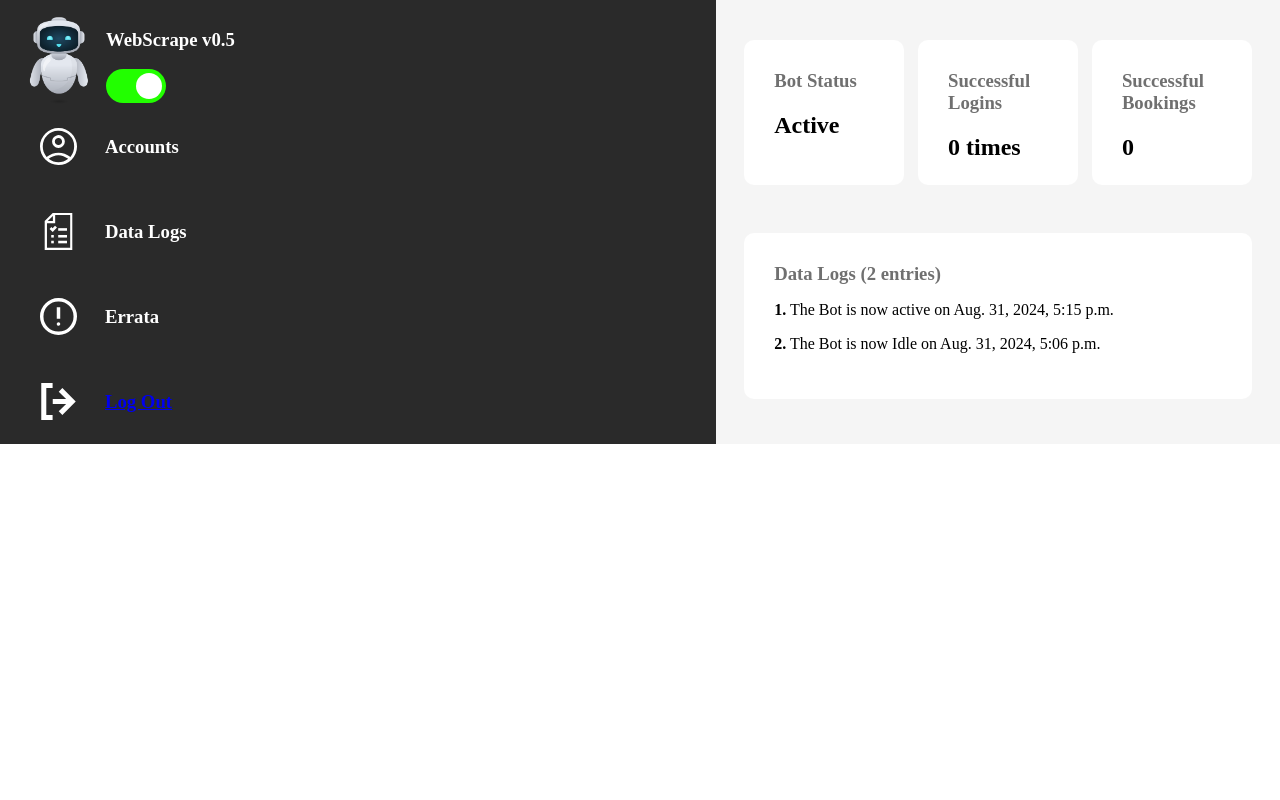
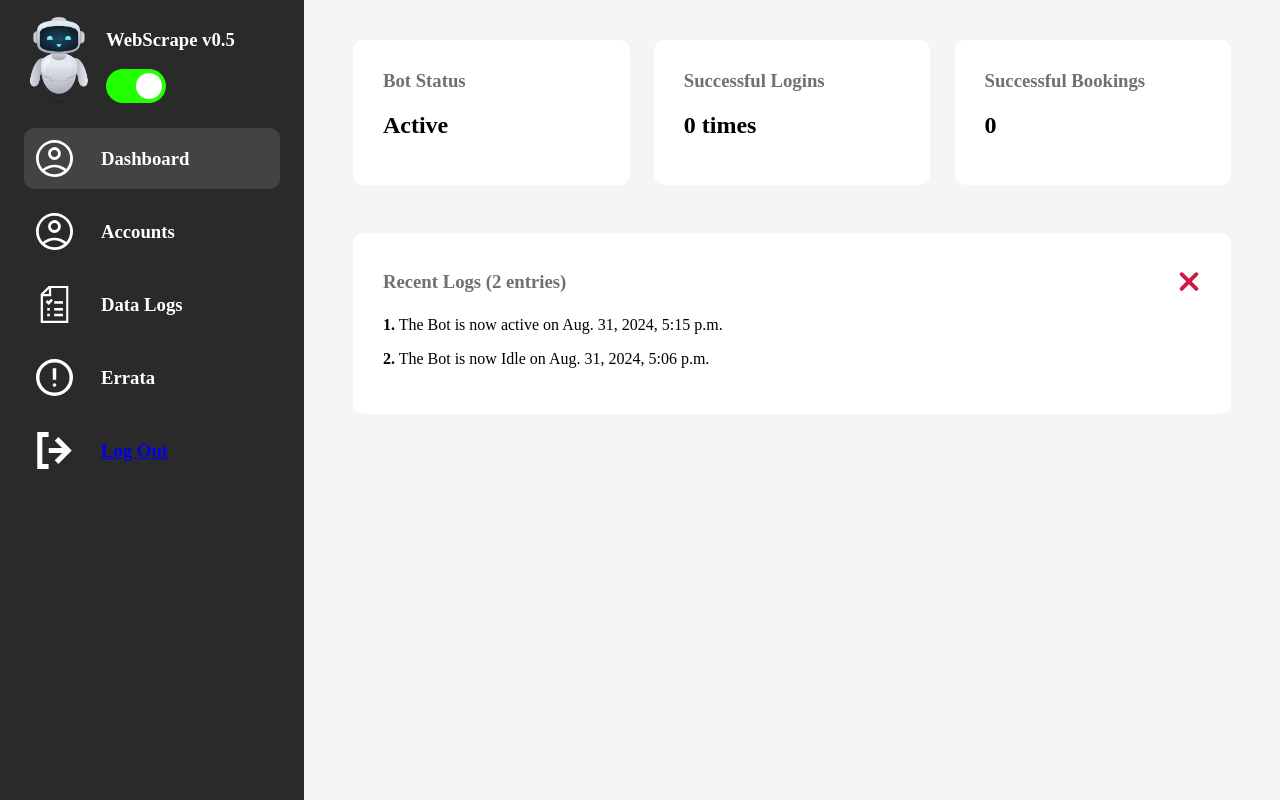
Before and after one commit to akintolatech/webScrapper, a Django app: page /dashboard/ in a window 1280 px wide. Run offline with Django 5.2, Linux system fonts and the light colour scheme; a user stored in the database is signed in; data comes from the database, SQL or seed files in the repository; both versions use the stored data as it was after the commit.

Commit message:
Bot Engine UI implementation

```diff
--- a/authenticator/templates/authenticator/pages/dashboard.html
+++ b/authenticator/templates/authenticator/pages/dashboard.html
@@ -7,6 +7,7 @@
     <title>WebScrape v0.5</title>
     <link type="text/css" href="{% static 'styles/style.css' %}" rel="stylesheet" />
     <link type="text/css" href="{% static 'styles/switch.css' %}" rel="stylesheet" />
+    <link type="text/css" href="{% static 'styles/auth.css' %}" rel="stylesheet" />
     <link type="x-icon" href="{% static 'img/bot.ico' %}" rel="icon" />
 
 </head>
@@ -45,21 +46,29 @@
             </div>
 
             <div class="dashboard-tab-container">
-                <div class="dashboard-tab">
+
+                <div class="dashboard-tab" onclick="tabToggle('home', this)" id="defaultOpen">
+                    <div class="icn-box">
+                        <img src="{% static 'img/account.svg' %}"  />
+                    </div>
+                    <h3>Dashboard</h3>
+                </div>
+
+                <div class="dashboard-tab" onclick="tabToggle('accounts', this)" id="defaultOpen">
                     <div class="icn-box">
                         <img src="{% static 'img/account.svg' %}"  />
                     </div>
                     <h3>Accounts</h3>
                 </div>
 
-                <div class="dashboard-tab">
+                <div class="dashboard-tab" onclick="tabToggle('about', this)">
                     <div class="icn-box">
                         <img src="{% static 'img/result.svg' %}" />
                     </div>
                     <h3>Data Logs</h3>
                 </div>
 
-                <div class="dashboard-tab">
+                <div class="dashboard-tab" onclick="tabToggle('projects', this)">
                     <div class="icn-box">
                         <img src="{% static 'img/error.svg' %}" />
                     </div>
@@ -81,8 +90,14 @@
         </div>
 
         <div class="main-item">
+
             <div class="main-item-wrap">
+
+                <!-- Main dashboard section-->
+                <div id="home" class="tabcontent">
+
                     <div class="status-container">
+
                         <div class="status-tab">
                             <h3>Bot Status</h3>
                             <h2 class="status-text">{{ bot.get_status_display }}</h2>
@@ -97,22 +112,139 @@
                             <h2>{{ bot.successful_bookings }}</h2>
                         </div>
                     </div>
+                    <div class="logs-container">
+                        <div style="display: flex; justify-content: space-between; align-items: center;">
+                            <h3>Recent Logs ({{ log_count }} entries)</h3>
 
-                <div class="logs-container">
-                    <h3>Data Logs ({{ log_count }} entries)</h3>
+                            <a href="{% url 'authenticator:clear_logs' %}">
+                                <div class="icn-box small">
+                                    <img src="{% static 'img/x.svg' %}" />
+                                </div>
+                            </a>
+                        </div>
+
                         {% for log in logs %}
                             <p>
                                 <strong>{{ forloop.counter }}.</strong> {{ log.log_details }} on {{ log.created }}
                             </p>
                         {% endfor %}
                     </div>
+                </div>
+
+                <!-- Accounts section -->
+                <div id="accounts" class="tabcontent">
+                    <!-- Comprehensive logs -->
+                    <div class="logs-container">
+
+                        <div>
+                            <h3>Accounts</h3>
+                        </div>
+
+                        <form method="post">
+
+                            {% csrf_token %}
+                            <!-- <center>
+                                <div class="image-box">
+                                    <img src="{% static 'img/bot.png' %}" />
+                                </div>
+                                <p>Welcome enter your Trust below</p>
+                                {% if error %}
+                                    <p style="color:red;">{{ error }}</p>
+                                {% endif %}
+                            </center> -->
+
+                            <input name="username" type="text" placeholder="username" required />
+                            <input name="password" type="password" placeholder="passkey" required />
+                            <button style="width: 120px;">Update</button>
+
+                        </form>
+
+                    </div>
+                </div>
+
+                <!-- Comprehensive logs section -->
+                <div id="about" class="tabcontent">
+                    <div class="logs-container">
+                        <div style="display: flex; justify-content: space-between; align-items: center;">
+                            <h3>Data Logs ({{ log_count }} entries)</h3>
+
+                            <a href="{% url 'authenticator:clear_logs' %}">
+                                <div class="icn-box small">
+                                    <img src="{% static 'img/x.svg' %}" />
+                                </div>
+                            </a>
+                        </div>
+
+                        {% for log in logs %}
+                            <p>
+                                <strong>{{ forloop.counter }}.</strong> {{ log.log_details }} on {{ log.created }}
+                            </p>
+                        {% endfor %}
+                    </div>
+                </div>
+
+                <!-- Errata section -->
+                <div id="projects" class="tabcontent">
+                    <!-- Comprehensive logs -->
+                    <div class="logs-container">
+                        <div>
+                            <h3>Errata</h3>
+                        </div>
+                        <p>Errata</p>
+                    </div>
+                </div>
+
+
 
             </div>
 
         </div>
+
     </div>
 
 </body>
+
+    <script>
+
+
+
+        // Get the element with id="defaultOpen" and click on it
+        document.getElementById("defaultOpen").click();
+
+        function tabToggle ( section, element) {
+
+
+            var tabcontent;
+            var iconBox;
+
+
+            // remove sections except default
+            tabcontent = document.querySelectorAll(".tabcontent");
+
+            for (var i=0; i < tabcontent.length; i++){
+                tabcontent[i].style.display = "none";
+                // element.style.backgroundColor= "";
+            }
+
+
+            dashboardTab = document.querySelectorAll(".dashboard-tab");
+            for ( var i = 0; i < dashboardTab.length; i++) {
+                dashboardTab[i].style.backgroundColor = "";
+            }
+
+            // show specific content
+            document.getElementById(section).style.display = "block";
+            element.style.backgroundColor="#fff7ff1f"
+
+        };
+
+
+
+
+    </script>
+
+
+
     <script language="javascript" src="{% static 'js/toggle.js' %}"></script>
     <script>
         document.getElementById('status-switch').addEventListener('change', function() {
--- a/authenticator/urls.py
+++ b/authenticator/urls.py
@@ -6,6 +6,7 @@ app_name = "authenticator"
 urlpatterns = [
     path('', views.authenticator, name="authenticator"),
     path('logout/', views.logout_view, name="logout"),
-    path('dashboard/', views.dashboard, name="dashboard")
+    path('dashboard/', views.dashboard, name="dashboard"),
+    path('clear_logs/', views.clear_logs, name="clear_logs")
 
 ]
--- a/authenticator/views.py
+++ b/authenticator/views.py
@@ -43,6 +43,15 @@ def dashboard(request):
         return redirect('login')
 
 
+@login_required(login_url='/authenticate/')
+def clear_logs(request):
+
+    logs = Log.objects.all()
+    logs.delete()
+
+    return redirect('authenticator:dashboard')
+
+
 def logout_view(request):
     logout(request)
     return redirect('authenticator:authenticator')
--- a/static/styles/auth.css
+++ b/static/styles/auth.css
@@ -41,6 +41,7 @@ input{
     box-sizing: border-box;
     border-radius: var(--rad);
     border: none;
+    background-color: var(--bgcolor);
 }
 
 button {
--- a/static/styles/style.css
+++ b/static/styles/style.css
@@ -83,9 +83,12 @@ img {
 }
 
 
+
+
 .dashboard-tab-container {
     /* border: 1px solid red; */
-    padding-left: 16px;
+    /* padding-left: 16px; */
+    margin-block: 24px;
 
 }
 
@@ -94,12 +97,19 @@ img {
     display: flex;
     align-items: center;
     cursor: pointer;
-    padding-block: 24px;
+    padding: 12px;
+    margin-block: 12px;
+    border-radius: var(--rad);
+    background-color: none;
 }
 
 .icn-box {
     width: 37px;
     height: 37px;
+}
+
+.small {
+    width: 24px;
 }
 
 
@@ -113,7 +123,7 @@ img {
 
 .main-item {
     /* border: 1px solid red; */
-
+    /* height: 100%; */
     margin-block: 24px;
     background-color: var(--bgcolor);
 }
@@ -180,7 +190,7 @@ img {
 
     .sidebar-item {
         width: 30%;
-        height: 100%;
+        height: 100vh;
         /* background-color: var(--darktheme);
         color: white;
         padding-inline: 24px;
@@ -196,7 +206,7 @@ img {
 
     /* Main item */
     .main-item {
-
+        width: 100%;
         margin: 0;
     }
 
@@ -209,3 +219,9 @@ img {
     }
 
 }
+
+/* Tab Mechanism */
+.tabcontent {
+    display: none;
+    /* color: #fff7ff1f; */
+}
```
Also changed, not shown: botengine/tasks.py (+9 -6 lines), botengine/views.py (+17 -5 lines), db.sqlite3, static/img/x.svg (added). Lines whose indentation alone changed are shown as unchanged.
